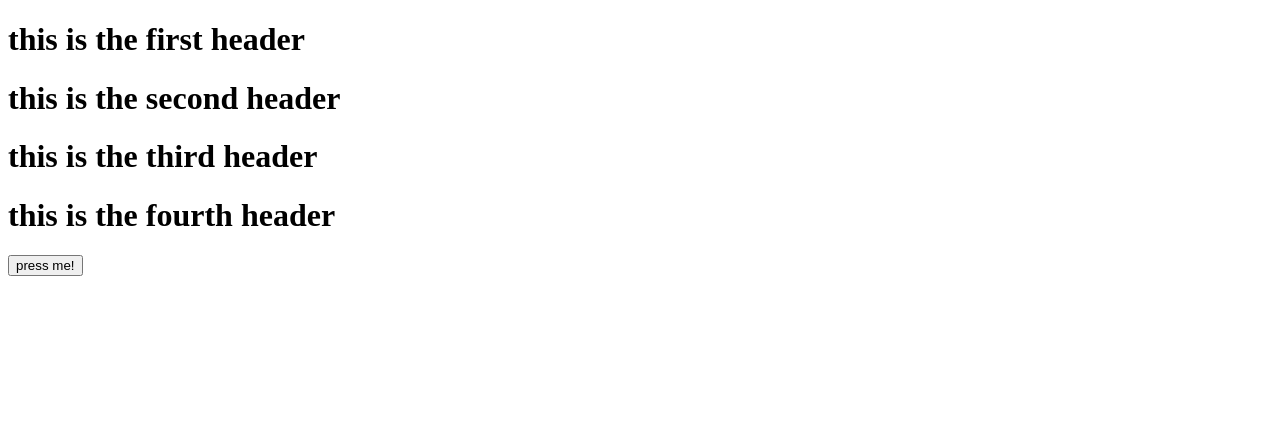
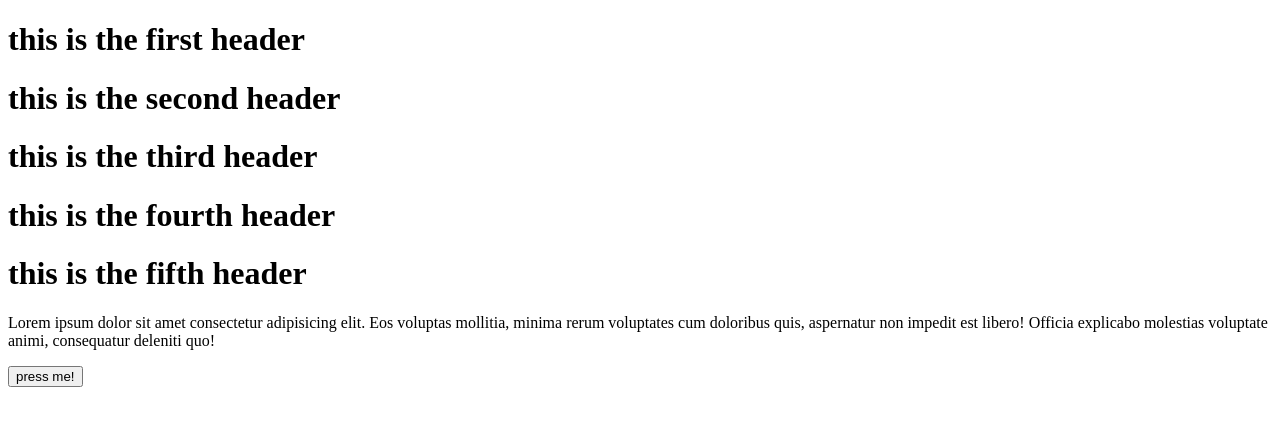
Before and after one commit to Ibrahim127/iti_latest, a plain HTML site: page index.html in a window 1280 px wide. Drawn offline with Linux system fonts and the light colour scheme.

Commit message:
adding a bunch of text

```diff
--- a/index.html
+++ b/index.html
@@ -10,7 +10,8 @@
     <h1>this is the second header</h1>
     <h1>this is the third header</h1>
     <h1>this is the fourth header</h1>
-
+    <h1>this is the fifth header</h1>
+    <p>Lorem ipsum dolor sit amet consectetur adipisicing elit. Eos voluptas mollitia, minima rerum voluptates cum doloribus quis, aspernatur non impedit est libero! Officia explicabo molestias voluptate animi, consequatur deleniti quo!</p>
 
     <button id="btn">press me!</button>
     <script src="script.js" defer></script>
```
Also changed, not shown: 1 other file.
